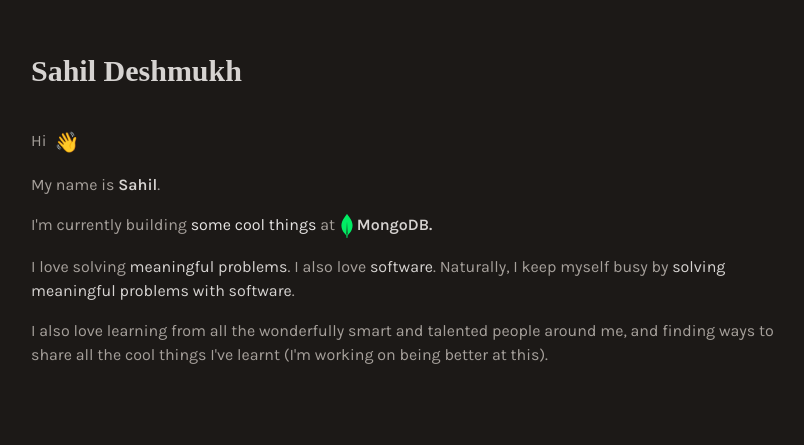
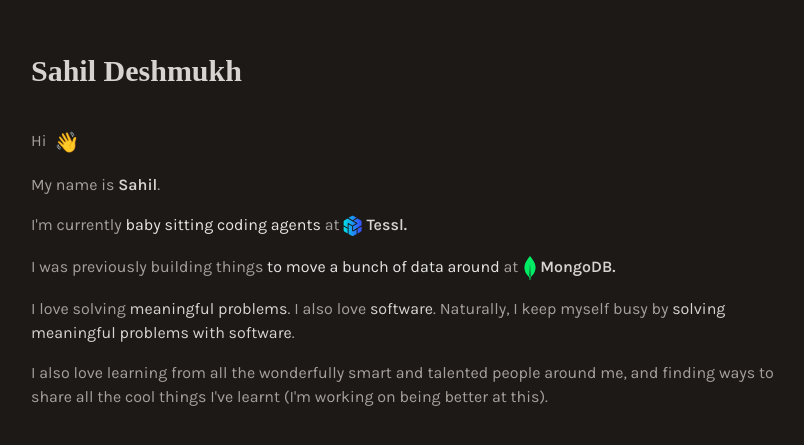
Before and after one commit to sahildmk/dmk-dev-v2, a Next.js app: page / in a window 1280 px wide. Shown: the part 139-584 px from the top of the page, without its empty margins (225-1029 px from the left). Built offline with nearby package versions, Linux system fonts and the light colour scheme; a web font is replaced by a local one; what tailwindcss-motion would draw is missing.

Commit message:
feat(home): add Tessl component and update introduction section with new content and links

```diff
--- /dev/null
+++ b/app/components/tessl.tsx
@@ -0,0 +1,32 @@
+import type { SVGProps } from "react";
+const Tessl = (props: SVGProps<SVGSVGElement>) => (
+  <svg
+    viewBox="75 55 425 470"
+    xmlns="http://www.w3.org/2000/svg"
+    width="1.2em"
+    height="1em"
+    fill="none"
+    {...props}
+  >
+    <path
+      fillRule="evenodd"
+      clipRule="evenodd"
+      d="M267.404 69.5768L198.949 109.172L287.316 161.222L377.352 109.11L308.959 69.5768C296.097 62.1411 280.266 62.1411 267.404 69.5768ZM178.171 241.465V327.595L89 276.041V196.851C89 181.98 96.9153 168.224 109.778 160.788L178.233 121.131L359.419 227.895C362.882 229.878 362.882 234.897 359.419 236.88L288.243 278.086L201.608 227.957C191.219 221.946 178.233 229.444 178.171 241.465ZM307.908 173.367L307.961 173.398L307.908 173.428V173.367ZM307.961 173.398L398.13 121.193L466.585 160.788C479.447 168.224 487.363 181.98 487.363 196.851V275.917L306.362 383.858C302.899 385.965 298.508 383.425 298.508 379.397V296.179L385.206 245.988C395.595 239.978 395.656 225.045 385.329 218.972L307.961 173.398ZM398.192 454.869V353.372L487.424 300.145V379.211C487.424 394.083 479.509 407.839 466.647 415.274L398.192 454.869ZM178.171 351.637L89 300.083V379.211C89 394.082 96.9153 407.839 109.778 415.274L178.109 454.807V351.637H178.171ZM309.144 406.413L377.352 365.765V466.828L308.959 506.423C296.097 513.859 280.266 513.859 267.404 506.423L198.949 466.828V351.327V259.496C198.949 255.469 203.277 252.99 206.74 254.973L277.731 296.055V388.506C277.731 404.678 295.293 414.654 309.144 406.413Z"
+      fill="url(#paint0_linear_96_52210)"
+    />
+    <defs>
+      <linearGradient
+        id="paint0_linear_96_52210"
+        x1="99.4391"
+        y1="362.667"
+        x2="485.716"
+        y2="358.161"
+        gradientUnits="userSpaceOnUse"
+      >
+        <stop stopColor="#00DDE5" />
+        <stop offset="0.9" stopColor="#3256FF" />
+      </linearGradient>
+    </defs>
+  </svg>
+);
+export default Tessl;
--- a/app/page.tsx
+++ b/app/page.tsx
@@ -1,4 +1,5 @@
 import MongoDB from "./components/mongo";
+import Tessl from "./components/tessl";
 
 const blurStyle =
   "motion-opacity-in-[5%] motion-blur-in-[5px] motion-duration-[2s] motion-ease-in-out";
@@ -28,15 +29,45 @@ export default function Home() {
             <span className="text-stone-300 font-semibold">Sahil</span>.
           </p>
           <div className={`${blurStyle} motion-delay-700`}>
-            <span>I&apos;m currently building </span>
+            <span>I&apos;m currently </span>
             <p className="inline-block motion-opacity-loop-40 motion-duration-[4s] motion-ease-in-out">
+              <a
+                href="https://www.tessl.io/"
+                target="_blank"
+                rel="noopener noreferrer"
+                className="text-stone-200 transition-all duration-300 group"
+              >
+                baby sitting coding agents
+                <span className="block max-w-0 group-hover:max-w-full transition-all duration-500 h-0.5 bg-stone-200"></span>
+              </a>
+            </p>
+            <span> at </span>
+            <p className="inline-block">
+              <a
+                className={`inline-block group hover:cursor-pointer`}
+                href="https://www.tessl.io/"
+                target="_blank"
+                rel="noopener noreferrer"
+              >
+                <Tessl
+                  className={`h-6 mr-1 inline-block group-hover:mr-1 motion-preset-spin  motion-duration-[3s] motion-ease-in-out group-hover:scale-120 transition-all duration-300`}
+                />
+                <span className="group-hover:scale-105 text-stone-300 font-semibold inline-block transition-all duration-300 ">
+                  Tessl.
+                </span>
+              </a>
+            </p>
+          </div>
+          <div className={`${blurStyle} motion-delay-700`}>
+            <span>I was previously building things </span>
+            <p className="inline-block ">
               <a
                 href="https://www.mongodb.com/products/tools/relational-migrator"
                 target="_blank"
                 rel="noopener noreferrer"
                 className="text-stone-200 transition-all duration-300 group"
               >
-                some cool things
+                to move a bunch of data around
                 <span className="block max-w-0 group-hover:max-w-full transition-all duration-500 h-0.5 bg-stone-200"></span>
               </a>
             </p>
```
